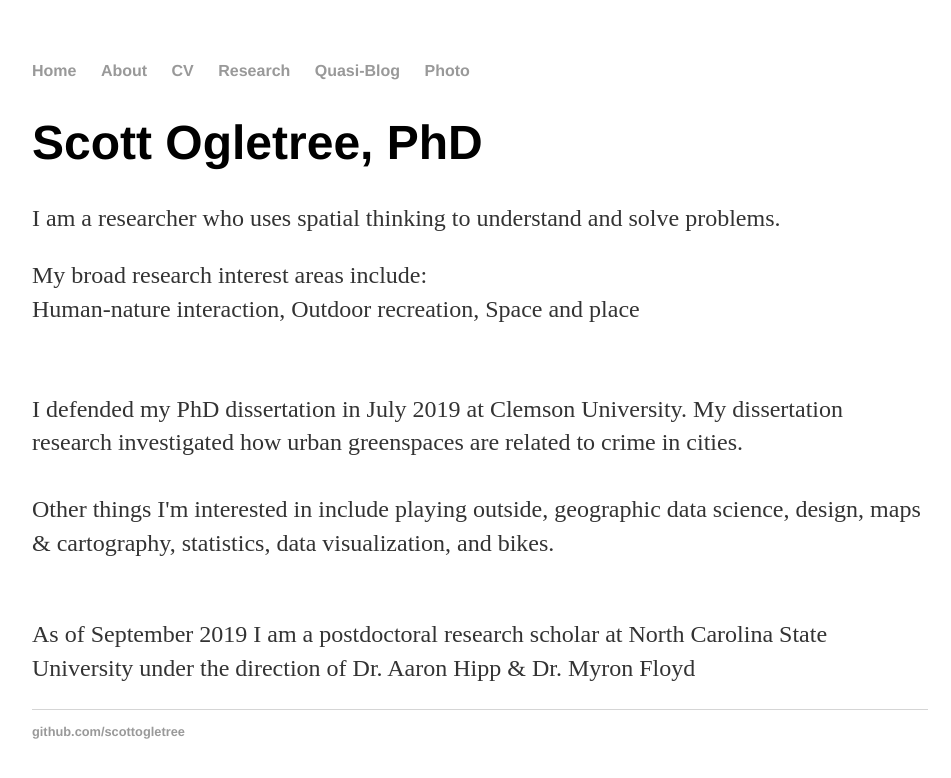
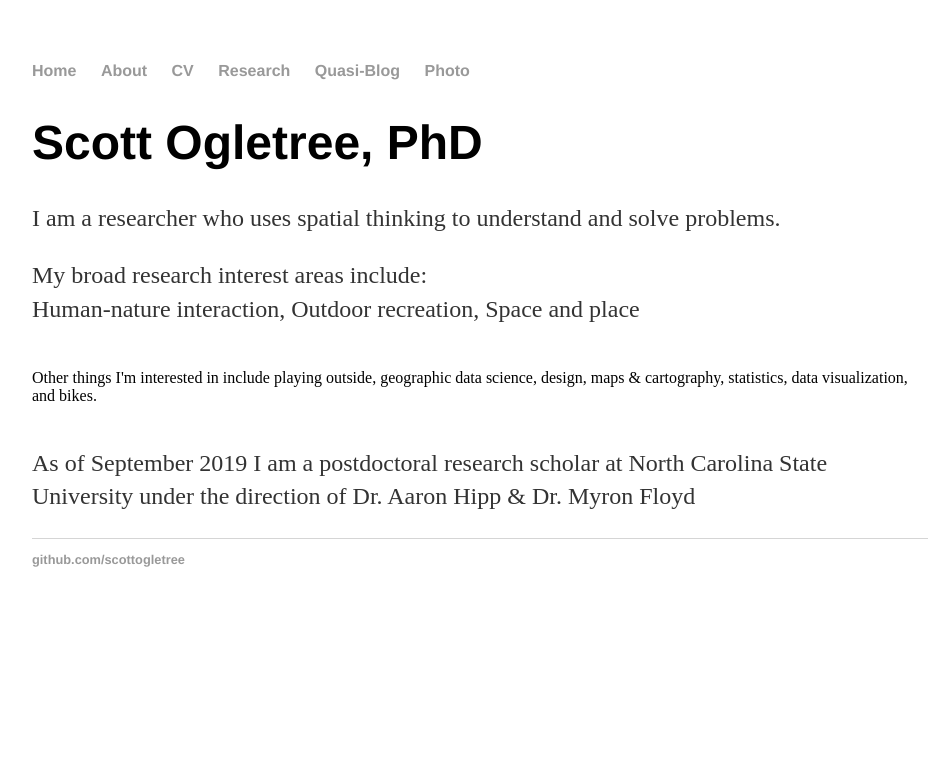
Before and after one commit to scottogletree/ogletrees.github.io, a Jekyll site: the page built from index.html, in a window 1280 px wide. Shown: the top 778 px of the page, without its empty margins (160-1111 px from the left). Built offline with Jekyll 4.4.1, drawn with Linux system fonts in a browser that asks for light colours.

Commit message:
Update index.html

```diff
--- a/index.html
+++ b/index.html
@@ -12,8 +12,8 @@ title: S Ogletree
 <br>
 
 
-<p>I defended my PhD dissertation in July 2019 at Clemson University. My dissertation research investigated how urban greenspaces are related to crime in cities.<br>
-<br>
+<!-- <p>I defended my PhD dissertation in July 2019 at Clemson University. My dissertation research investigated how urban greenspaces are related to crime in cities.<br>
+<br> -->
 Other things I'm interested in include playing outside, geographic data science, design, maps & cartography, statistics, data visualization, and bikes.<br>
 <br>
 
```
